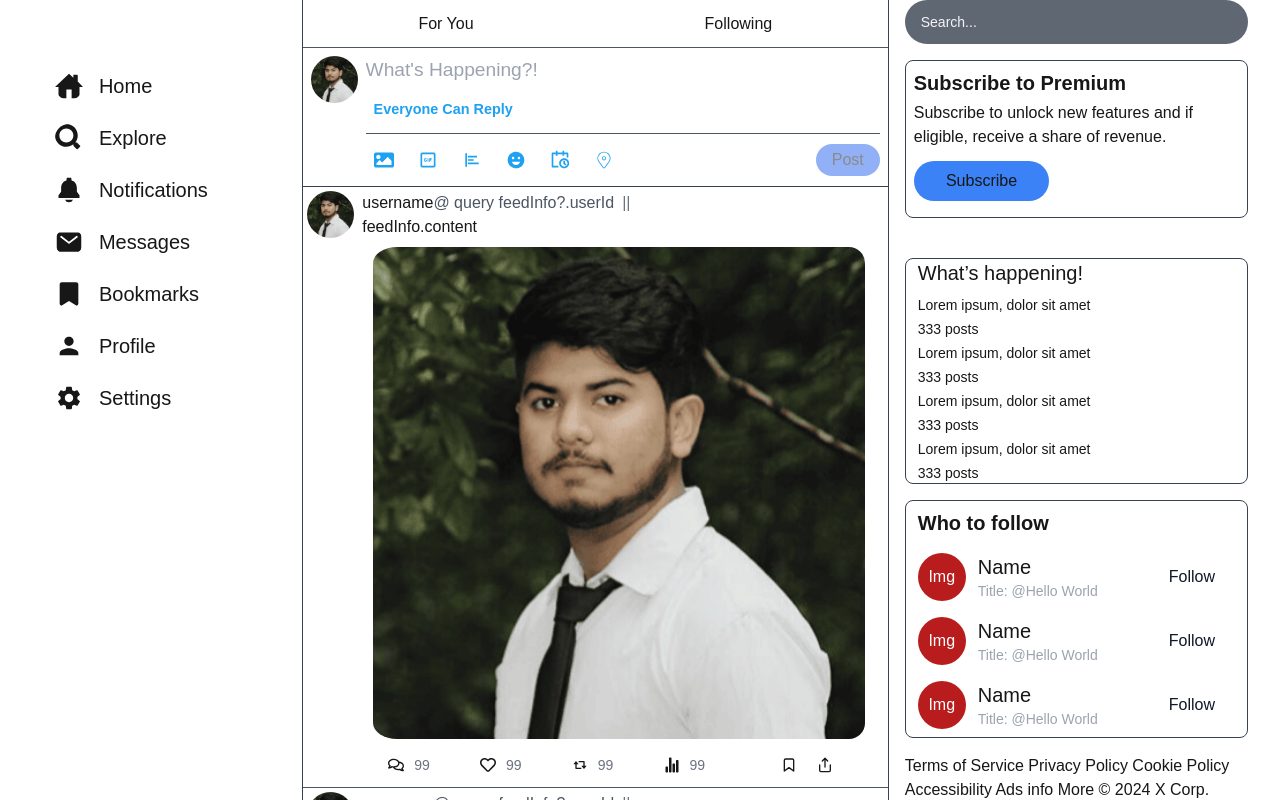
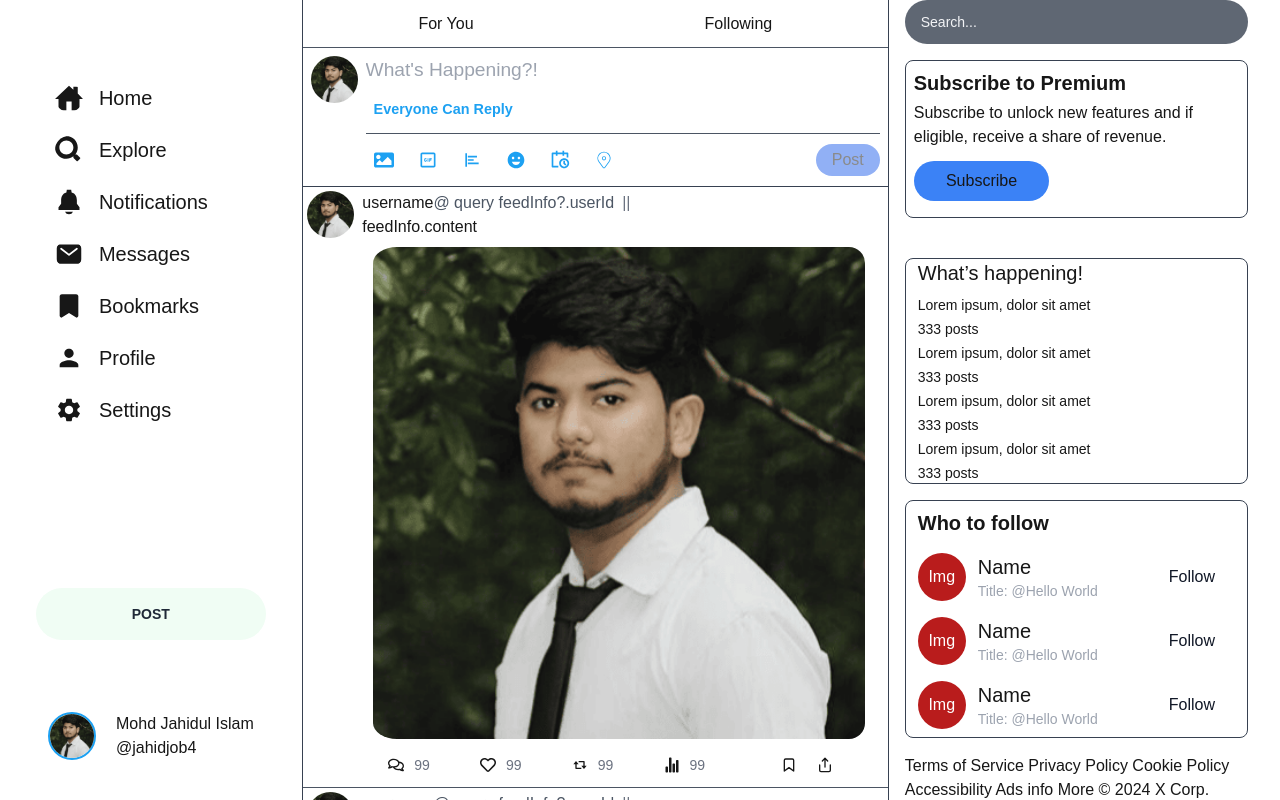
Before and after one commit to jahid-111/twitter-x, a Next.js app: page / in a window 1280 px wide. Shown: the top 800 px of the page. Built offline with nearby package versions, Linux system fonts and the light colour scheme.

Commit message:
postTweetGlobal -- userCardBtn

```diff
--- /dev/null
+++ b/app/components/authCompo/UserCard.jsx
@@ -0,0 +1,23 @@
+import Image from "next/image";
+import React from "react";
+
+const UserCard = () => {
+  return (
+    <div className=" my-auto flex gap-5 justify-start items-center">
+      {/* User Image */}
+      <Image
+        src="/hardImg/image.png"
+        width={100}
+        height={100}
+        alt="user Image"
+        className="w-12 h-12 mx-auto rounded-full border-[#1DA1F2] border-[0.15rem]"
+      />
+      <div className="hidden xl:block">
+        <p> Mohd Jahidul Islam</p>
+        <p> @jahidjob4</p>
+      </div>
+    </div>
+  );
+};
+
+export default UserCard;
--- /dev/null
+++ b/app/components/logo/TweetIconSvg.jsx
@@ -0,0 +1,15 @@
+const TweetIcon = () => (
+  <svg
+    xmlns="http://www.w3.org/2000/svg"
+    viewBox="0 0 24 24"
+    className={`h-12 w-12 bg-[#1DA1F2] hover:bg-[#1d6896] rounded-full p-2`}
+    width={100}
+    height={100}
+    fill="currentColor"
+    stroke="currentColor"
+  >
+    <path d="M23 3c-6.62-.1-10.38 2.421-13.05 6.03C7.29 12.61 6 17.331 6 22h2c0-1.007.07-2.012.19-3H12c4.1 0 7.48-3.082 7.94-7.054C22.79 10.147 23.17 6.359 23 3zm-7 8h-1.5v2H16c.63-.016 1.2-.08 1.72-.188C16.95 15.24 14.68 17 12 17H8.55c.57-2.512 1.57-4.851 3-6.78 2.16-2.912 5.29-4.911 9.45-5.187C20.95 8.079 19.9 11 16 11zM4 9V6H1V4h3V1h2v3h3v2H6v3H4z"></path>
+  </svg>
+);
+
+export default TweetIcon;
--- a/app/components/navComponent/NavRouteList.jsx
+++ b/app/components/navComponent/NavRouteList.jsx
@@ -2,31 +2,58 @@ import { navItems } from "@/data/navigationData";
 import Link from "next/link";
 import React from "react";
 import XlogoSvg from "../logo/XlogoSvg";
+import UserCard from "../authCompo/UserCard";
+import TweetIcon from "../logo/TweetIconSvg";
 
 const NavRouteList = () => {
   return (
-    <ul className="flex sm:flex-col justify-between sm:items-center gap-2 ">
+    <ul className="flex sm:flex-col justify-between sm:items-center gap-2">
+      {/* Logo Section */}
       <div className="hidden sm:block">
-        <div className="xl:w-[13rem] h-auto rounded-full flex gap-2 items-center">
-          <Link href="/" className="hover:bg-gray-900  p-2 rounded-full">
-            <XlogoSvg xClass="w-10 h-10 " />
+        <div className="xl:w-[13rem] h-auto rounded-full flex gap-2 items-center my-2">
+          <Link href="/" className="hover:bg-gray-900 p-2 rounded-full">
+            <XlogoSvg xClass="w-9 h-9" />
           </Link>
         </div>
       </div>
 
-      {navItems.map((item, index) => (
-        <li key={index}>
+      {/* Navigation Items */}
+      {navItems.map((item) => (
+        <li key={item.id || item.label}>
+          {" "}
+          {/* Use unique ID or label */}
           <Link
             prefetch={false}
-            aria-label="Home"
-            href={item.label === "Profile" ? `profile` : item.href}
-            className=" hover:bg-gray-900 xl:w-[13rem] rounded-full flex gap-2 items-center "
+            aria-label={item.label}
+            href={item.label === "Profile" ? "/profile" : item.href}
+            className="hover:bg-gray-900 xl:w-[13rem] rounded-full flex gap-2 items-center"
           >
-            <item.icon className="h-11 w-11 p-2 rounded-full " />
+            <item.icon className="h-11 w-11 p-2 rounded-full" />
             <span className="hidden xl:block text-xl">{item.label}</span>
           </Link>
         </li>
       ))}
+
+      {/* Post Button :: render on device */}
+      <div className="absolute right-5 bottom-40">
+        <div className="hidden xl:block">
+          <button className="bg-green-50 py-4 px-24 text-gray-800 text-sm font-semibold rounded-full">
+            POST
+          </button>
+        </div>
+        <div className="xl:hidden">
+          <button>
+            <TweetIcon />
+          </button>
+        </div>
+      </div>
+
+      {/* User Card */}
+      <div className="absolute bottom-10">
+        <div className="hidden sm:block">
+          <UserCard />
+        </div>
+      </div>
     </ul>
   );
 };
```
